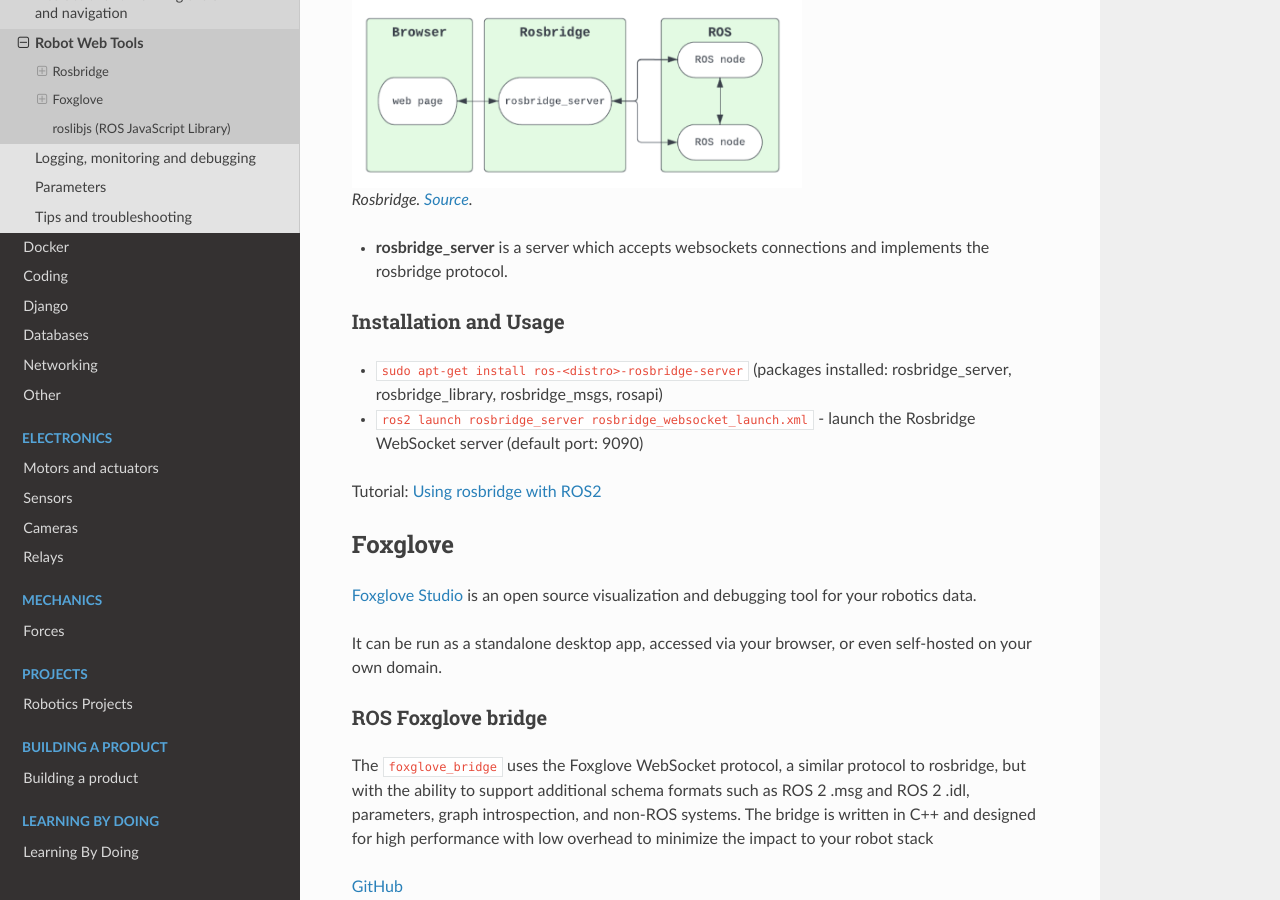
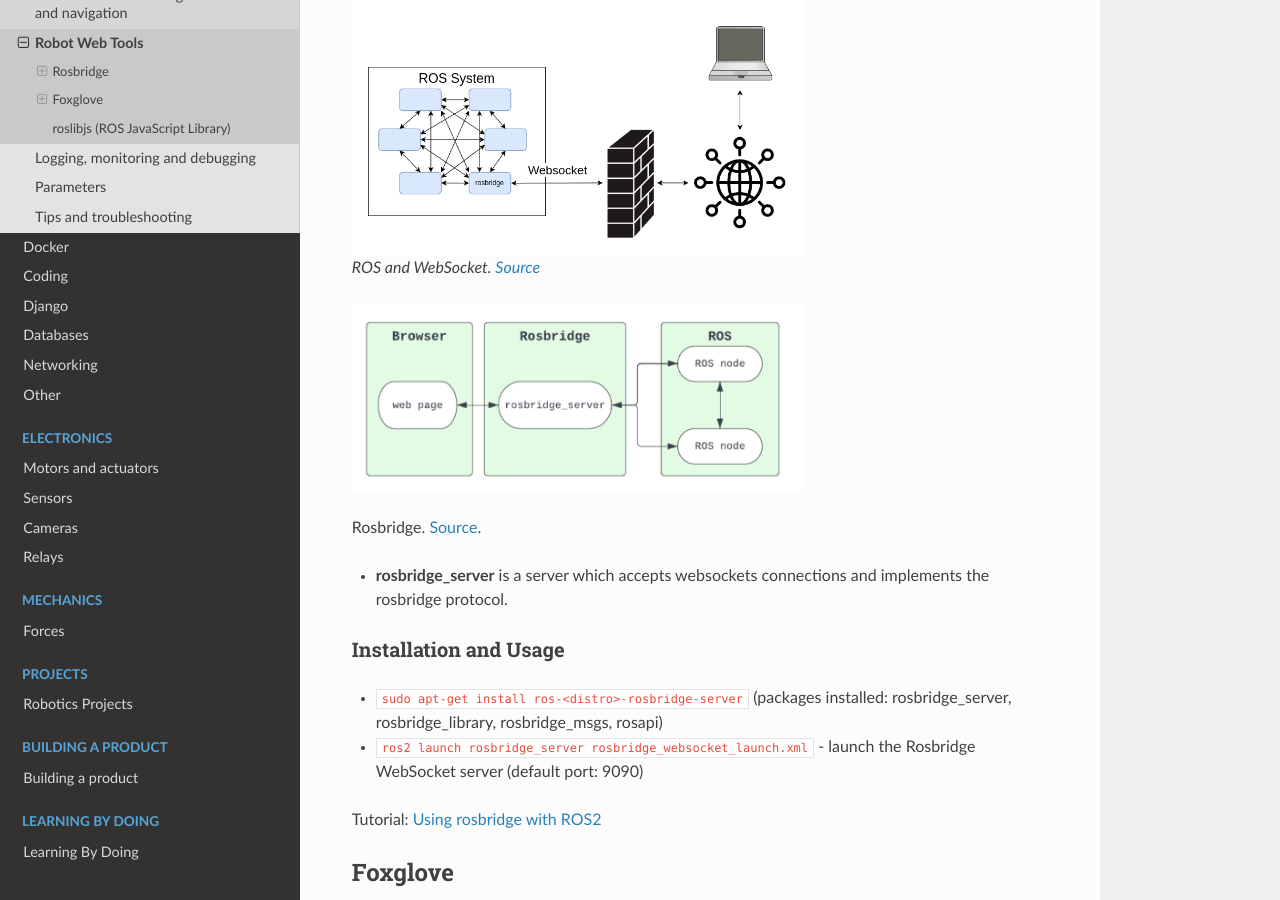
Before and after one commit to jevgenik/manuals, a Sphinx documentation site: the page built from source/files/software/ros2/rosweb.rst, in a window 1280 px wide and 900 px high, scrolled down 528 px. Built offline with Sphinx 7.4.7 and the Read the Docs theme 2.0.0, drawn with Linux system fonts in a browser that asks for light colours.

Commit message:
rosweb.rst

```diff
--- a/source/files/software/ros2/rosweb.rst
+++ b/source/files/software/ros2/rosweb.rst
@@ -15,14 +15,21 @@ The message transport of rosbridge is JSON objects.
 
 `GitHub <https://github.com/RobotWebTools/rosbridge_suite>`_
 
+.. figure:: images/ros_and_websocket.png
+   :width: 450px
+   :alt: ROS and WebSocket
+
+   ROS and WebSocket. `Source <https://picknik.ai/robotics/systems%20engineering/software%20system/moveit/trigger%20objective/network%20messages/json/rosbridge/roswebtools/python/rust/java/ports/factory%20controller/custom%20ui/ros/multi-robot/interoperability/fleet%20management/end-user/ui/python%20hardware/microserves/dds/tcpros/webapp/docker/ros2/2024/01/30/Systems-Engineering-Your-Robotics-Project.html>`_
+
 .. figure:: images/rosbridge.png
    :width: 450px
    :alt: Rosbridge
 
-   Rosbridge. `Source <https://foxglove.dev/blog/using-rosbridge-with-ros2>`_.
+Rosbridge. `Source <https://foxglove.dev/blog/using-rosbridge-with-ros2>`_.
 
 
 * **rosbridge_server** is a server which accepts websockets connections and implements the rosbridge protocol.
+
 
 Installation and Usage
 ----------------------
```
Also changed, not shown: source/files/software/ros2/images/ros_and_websocket.png (added).
